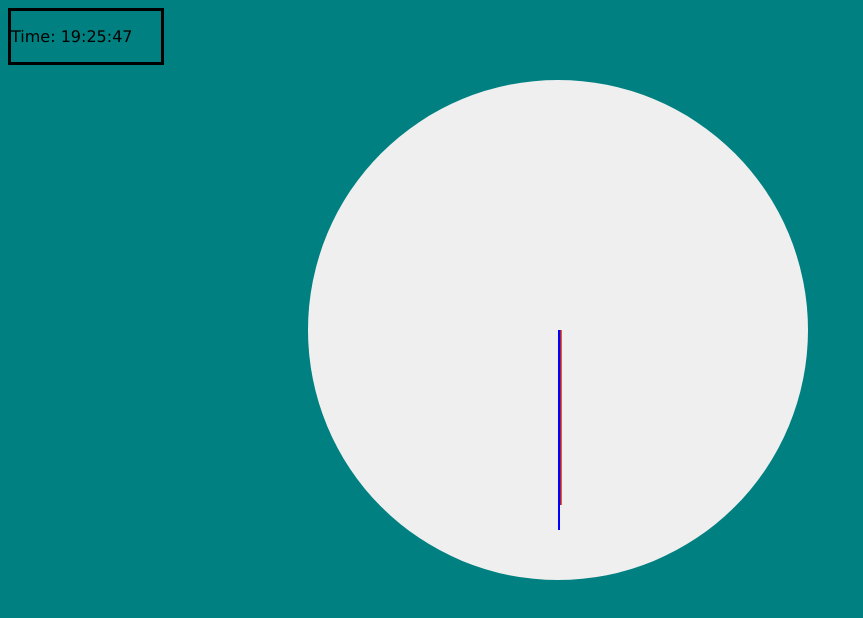
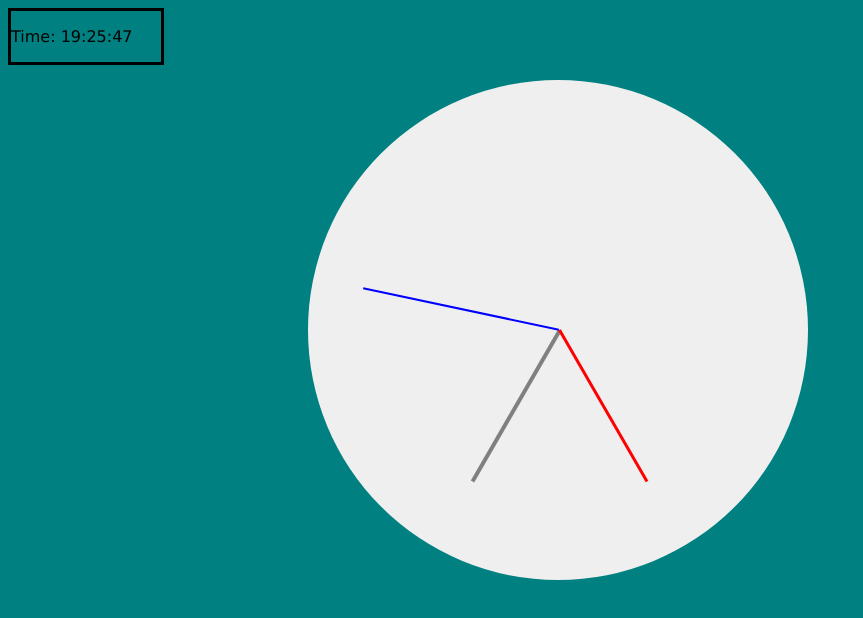
Before and after one commit to NeilwHartley/Clock, a plain HTML site: page index.html in a window 1280 px wide. Shown: the whole page, without its empty margins (0-863 px from the left). Drawn offline with Linux system fonts and the light colour scheme.

Commit message:
Version for judgement

```diff
--- a/Clock.js
+++ b/Clock.js
@@ -1,6 +1,11 @@
 class Clock {
 
-	//statics
+	static totalDegrees = 360;
+	static hoursOnClock = 12; //12hr clock
+	static minutesInHour = 60;
+	static morning = 8;
+	static evening = 16;
+	static midday = 12;
 	time = null;
 
 	constructor () {
@@ -32,17 +37,53 @@ class Clock {
 		return this.getTime().getSeconds();
 	}
 
-	updateTime() {
+	getHourDegree () {
+
+		if (this.getHour() > Clock.midday) {
+			return (this.getHour() - Clock.midday) * (Clock.totalDegrees / Clock.hoursOnClock);
+		} else {
+			return this.getHour() * (Clock.totalDegrees / Clock.hoursOnClock);
+		}
+	}
+
+	getMinuteDegree () {
+
+		return (this.getMinute() * (Clock.totalDegrees / Clock.minutesInHour));
+	}
+
+	getSecondDegree () {
+
+		return (this.getSecond() * (Clock.totalDegrees / Clock.minutesInHour));
+	}
+
+	moveHourHand () {
+
+		document.getElementById("hourHand").style.transform = "rotate(" + this.getHourDegree() + "deg)";
+	}
+
+	moveMinuteHand () {
+
+		document.getElementById("minuteHand").style.transform = "rotate(" + this.getMinuteDegree() + "deg)";
+	}
+
+	moveSecondHand () {
+
+		document.getElementById("secondHand").style.transform = "rotate(" + this.getSecondDegree() + "deg)";
+	}
+
+	updateTime () {
 
 		this.setTime(new Date());
-		document.body.innerHTML = this.getTimeStringHTML();
 		document.body.innerHTML = this.displayClock();
 		this.nightTime();
+		this.moveHourHand();
+		this.moveMinuteHand();
+		this.moveSecondHand();
 	}
 
 	nightTime () {
 
-		if (17 < this.getHour() < 8) {
+		if (this.getHour() < Clock.morning || this.getHour() > Clock.evening) {
 			document.body.style.backgroundColor = "teal";
 		}
 	}
@@ -59,7 +100,7 @@ class Clock {
 		return timeString;
 	}
 
-	getTimeStringHTML () {
+	/* getTimeStringHTML () {
 
 		return `
 		<div id="display-time">
@@ -67,6 +108,7 @@ class Clock {
 		</div>
 		`
 	}
+	*/
 
 	displayClock () {
 
@@ -75,9 +117,9 @@ class Clock {
 		<p>Time: ${this.getHour()}:${this.getMinute()}:${this.getSecond()}</p>
 		</div>
 		<div id="clock-face">
-		<div id="hour-hand" class="hand"></div>
-		<div id="minute-hand" class="hand"></div>
-		<div id="second-hand" class="hand"></div>
+		<div id="hourHand" class="hand"></div>
+		<div id="minuteHand" class="hand"></div>
+		<div id="secondHand" class="hand"></div>
 		</div>
 		`
 	}
--- a/ClockTest.js
+++ b/ClockTest.js
@@ -17,7 +17,7 @@ console.log(clockTest.getTimeString());
 clockTest.updateTime();
 
 Clock.prototype.update = function () {
-	setInterval(clockTest.updateTime.bind(clockTest), 1000);
+	setInterval(this.updateTime.bind(this), 1000);
 }
 
 clockTest.update();
--- a/script.js
+++ b/script.js
@@ -1 +1,3 @@
-window.onload = test();
+window.onload = function () {
+	test();
+}
--- a/style.css
+++ b/style.css
@@ -12,14 +12,6 @@ body {
 	width: 150px;
 }
 
-#clock-box {
-
-	position: absolute;
-	width: 100px;
-	height: 100px;
-	background-color: gray;
-}
-
 #clock-face {
 
 	position: absolute;
@@ -32,42 +24,42 @@ body {
 	border-radius: 50%;
 }
 
-#hour-hand {
+#hourHand {
 
 	background-color: gray;
 	position: relative;
-	top: 50%;
+	top: 15%;
 	left: 50%;
 	width: 4px;
 	height: 175px;
 	z-index: 2;
-	transform-origin: top;
-	transform: rotate(0deg);
+	transform-origin: bottom;
+	transform: rotate(10deg);
 }
 
-#minute-hand {
+#minuteHand {
 
 	background-color: red;
 	position: absolute;
-	top: 50%;
+	top: 15%;
 	left: 50%;
 	width: 3px;
 	height: 175px;
 	z-index: 2;
-	transform-origin: top;
+	transform-origin: bottom;
 	transform: rotate(0deg);
 }
 
-#second-hand {
+#secondHand {
 
 	background-color: blue;
 	position: absolute;
-	top: 50%;
+	top: 10%;
 	left: 50%;
 	width: 1.5px;
 	height: 200px;
 	z-index: 4;
-	transform-origin: top;
+	transform-origin: bottom;
 	transform: rotate(0deg);
 	transition: transform 0s;
 	animation-timing-function: linear;
```
